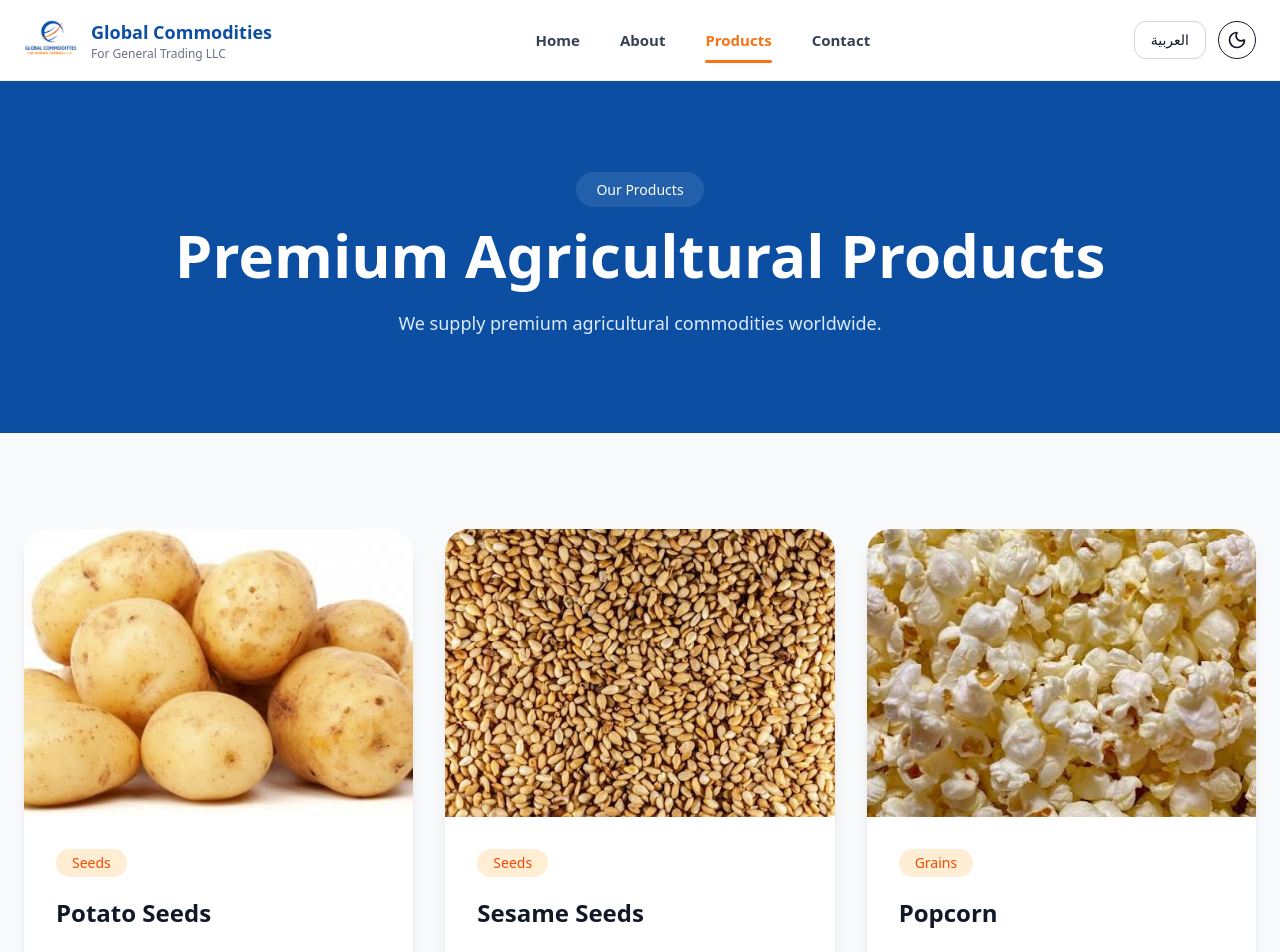
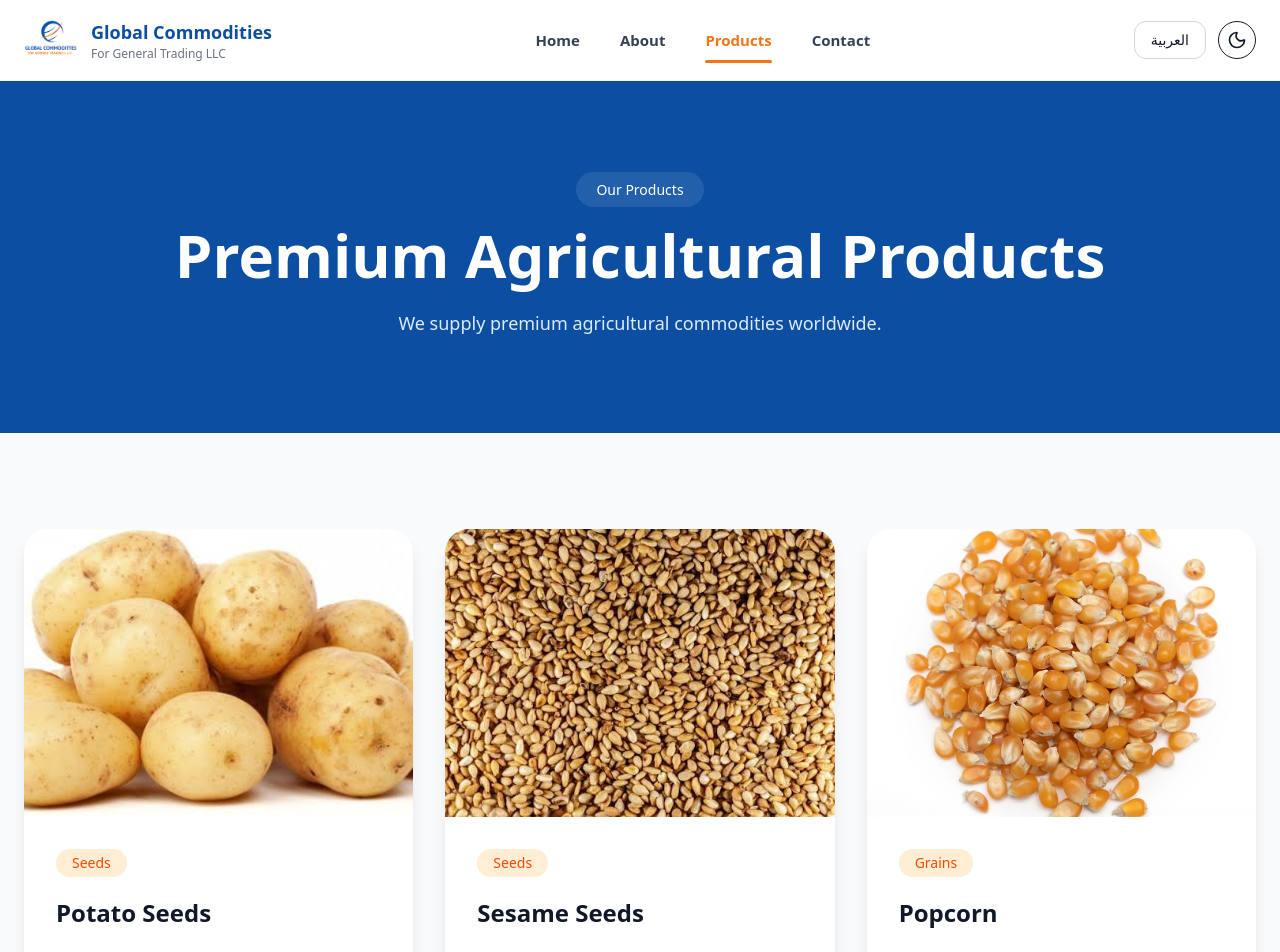
Before and after one commit to mmohamedshams/global-commodities, a Next.js app: page /en/products in a window 1280 px wide. Shown: the top 952 px of the page. Built offline with nearby package versions, Linux system fonts and the light colour scheme.

Commit message:
Update website design and content

```diff
--- a/data/products.ts
+++ b/data/products.ts
@@ -158,7 +158,7 @@ export const products: Product[] = [
       ar: "حبوب",
     },
 
-    image: "/images/products/popcorn/cover.jpg",
+    image: "/images/products/popcorn/1.jpg",
 
     gallery: [
       "/images/products/popcorn/1.jpg",
```
Also changed, not shown: public/images/products/popcorn/1.jpg (added), public/images/products/popcorn/cover.jpg (deleted).
